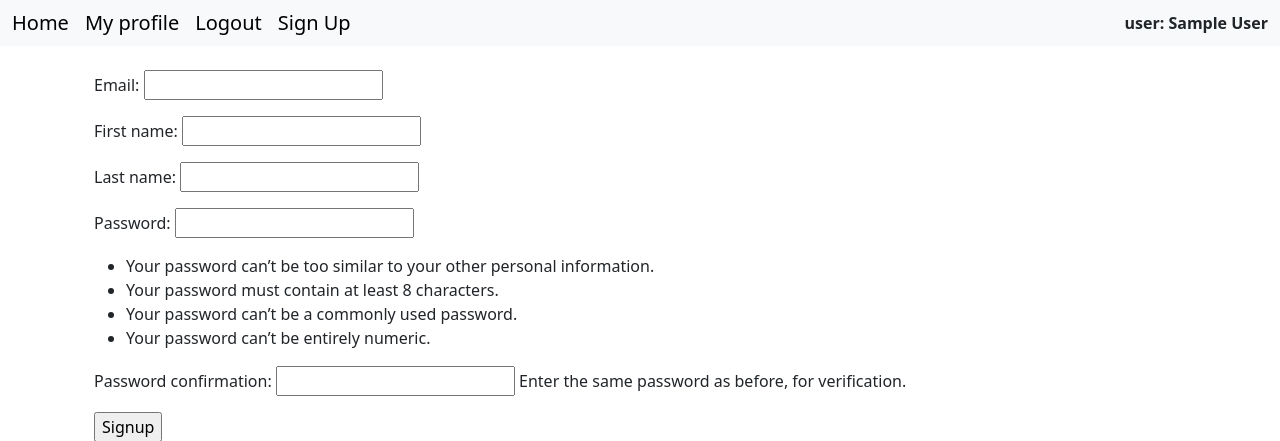
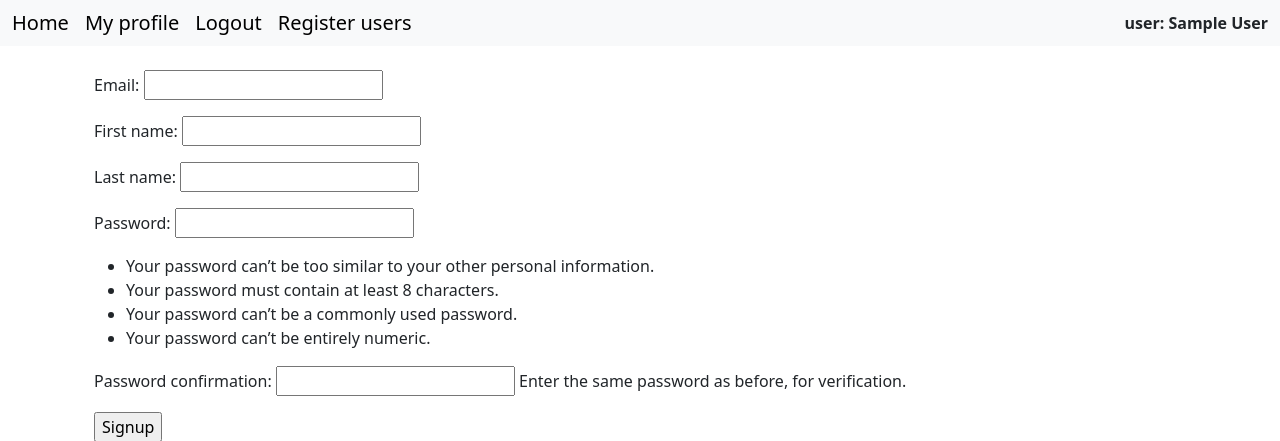
Before and after one commit to Johnny-FTW/School-Information-System, a Django app: page /accounts/signup/student/ in a window 1280 px wide. Shown: the top 441 px of the page. Run offline with Django 4.2, Linux system fonts and the light colour scheme; the visitor is signed in with stand-in values (Sample User, id 1).

Commit message:
added permissions do adding users to system

```diff
--- a/SchoolInformationSystem/urls.py
+++ b/SchoolInformationSystem/urls.py
@@ -23,7 +23,7 @@ from main_app.views import *
 urlpatterns = [
     path('admin/', admin.site.urls),
     path('', home, name='home'),
-    path('signup/', sign_up, name='signup'),
+    path('register_users/', register_users, name='register_users'),
     path('accounts/signup/student/', StudentSignUpView.as_view(), name='student_signup'),
     path('accounts/signup/teacher/', TeacherSignUpView.as_view(), name='teacher_signup'),
     path('accounts/login/', CustomLoginView.as_view(), name='login'),
--- a/main_app/templates/includes/nav_bar.html
+++ b/main_app/templates/includes/nav_bar.html
@@ -17,9 +17,11 @@
                 <li class="nav-item">
                     <a class="navbar-brand" href="{%url 'logout'%}">Logout</a>
                 </li>
+                {% if user.is_superuser or perms.main_app.add_user %}
                 <li class="nav-item">
-                    <a class="navbar-brand" href="{%url 'signup'%}">Sign Up</a>
+                    <a class="navbar-brand" href="{%url 'register_users'%}">Register users</a>
                 </li>
+                {% endif %}
                 </ul>
             <ul class="navbar-nav mr-auto mb-2 mb-lg-0">
                 <li class="nav-item">
--- a/main_app/templates/register.html
+++ b/main_app/templates/register.html
@@ -1,7 +1,7 @@
 {% extends 'base.html' %}
 {% block content %}
 <div class="container">
-    <h1>SignUp from here</h1>
+    <h1>Register users here</h1>
 
     <button type="submit" class="btn btn-danger"><a href="{%url 'teacher_signup'%}">Teacher SignUp</a></button>
 
--- a/main_app/templates/registration/login.html
+++ b/main_app/templates/registration/login.html
@@ -21,7 +21,6 @@
 
         </div>
         <button type="submit" id="id_submit">Login</button><br>
-        Not a User? Register <a href="{% url 'signup' %}" id="id_sign_up">Here.</a>
     </form>
 </div>
 {% endblock %}
--- a/main_app/views.py
+++ b/main_app/views.py
@@ -1,5 +1,4 @@
-from django.contrib.auth import login
-from django.contrib.auth.decorators import login_required
+from django.contrib.auth.decorators import login_required, permission_required
 from django.contrib.auth.mixins import PermissionRequiredMixin
 from django.contrib.auth.views import LoginView, LogoutView
 from django.shortcuts import render, redirect, get_object_or_404
@@ -13,7 +12,8 @@ def home(request):
     return render(request, 'home.html')
 
 
-def sign_up(request):
+@permission_required('main_app.add_user')
+def register_users(request):
     return render(request, 'register.html')
 
 
@@ -40,33 +40,31 @@ class CustomLogoutView(LogoutView):
 class StudentSignUpView(PermissionRequiredMixin, CreateView):
     model = User
     form_class = StudentSignupForm
-    template_name = 'signup.html'
-    permission_required = 'main_app.can_sign_up_student'
+    template_name = 'register_users.html'
+    permission_required = ['main_app.add_user', 'main_app.add_student']
 
     def get_context_data(self, **kwargs):
         kwargs['user_type'] = 'student'
         return super().get_context_data(**kwargs)
 
     def form_valid(self, form):
-        user = form.save()
-        login(self.request, user)
-        return redirect('home')
+        form.save()
+        return redirect('register_users')
 
 
 class TeacherSignUpView(PermissionRequiredMixin, CreateView):
     model = User
     form_class = TeacherSignUpForm
-    template_name = 'signup.html'
-    permission_required = 'main_app.sign_up'
+    template_name = 'register_users.html'
+    permission_required = ['main_app.add_user', 'main_app.add_teacher']
 
     def get_context_data(self, **kwargs):
         kwargs['user_type'] = 'teacher'
         return super().get_context_data(**kwargs)
 
     def form_valid(self, form):
-        user = form.save()
-        login(self.request, user)
-        return redirect('home')
+        form.save()
+        return redirect('register_users')
 
 
 @login_required
```
Also changed, not shown: README.md, main_app/templates/register_users.html (renamed from main_app/templates/signup.html).
